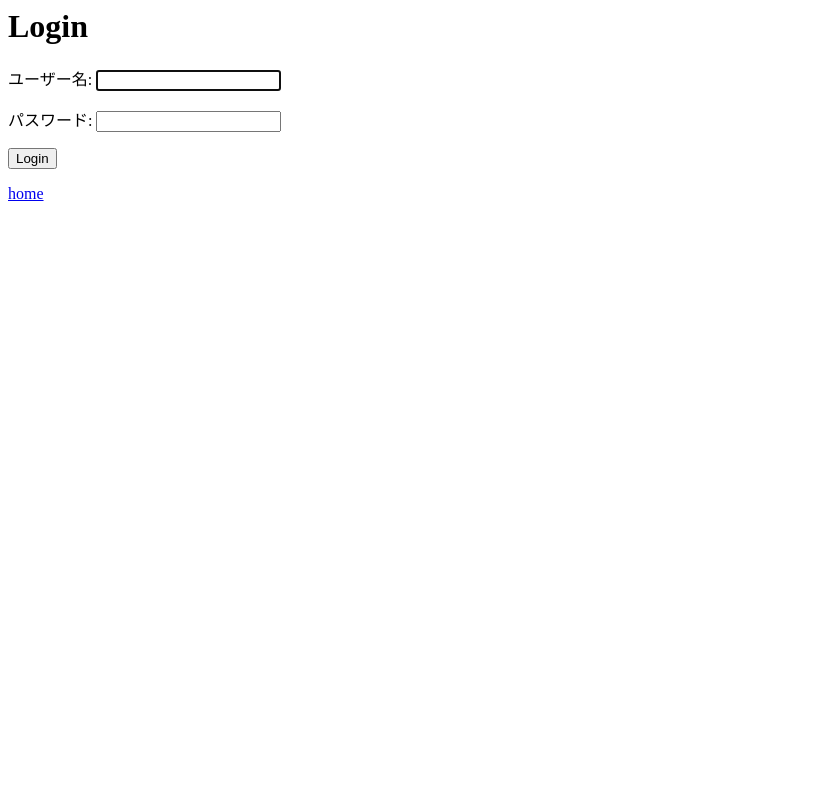
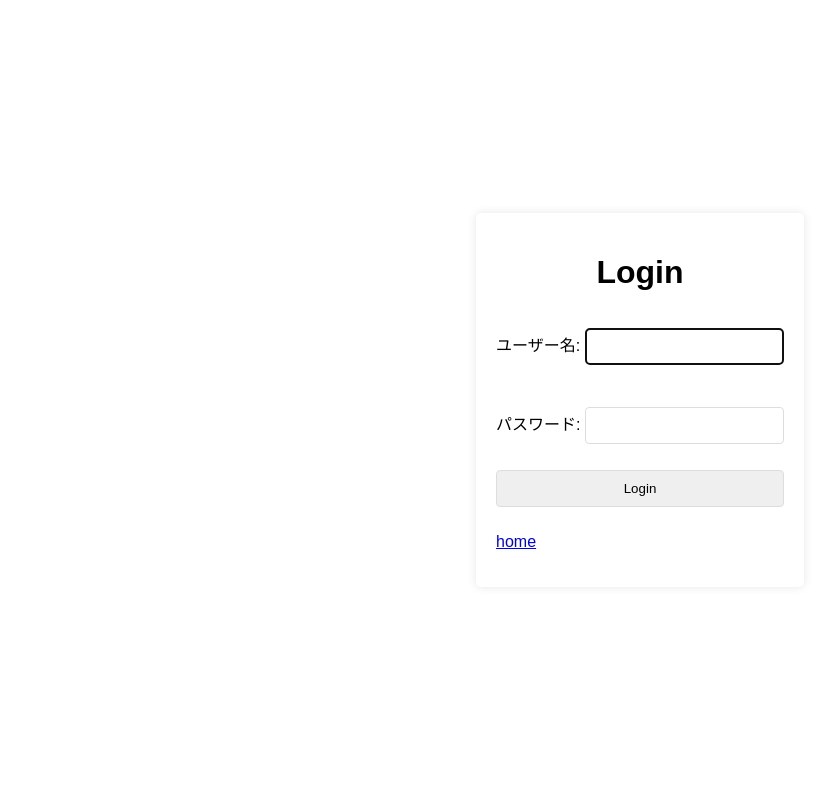
Before and after one commit to s1f10220212/team212, a Django app: page /accounts/login/ in a window 1280 px wide. Shown: the whole page, without its empty margins (0-839 px from the left). Run offline with Django 4.2, Linux system fonts and the light colour scheme; parts of the project's set-up code (start-up, migrations or seed data) failed here and were passed over.

Commit message:
ログイン画面整理

```diff
--- a/accounts/templates/registration/login.html
+++ b/accounts/templates/registration/login.html
@@ -1,15 +1,59 @@
-<html lang="ja"><head><meta charset="utf-8"></head>
-  <body>
+<!DOCTYPE html>
+<html lang="ja">
+<head>
+  <meta charset="utf-8">
+  <title>Login</title>
+  <style>
+    body {
+      font-family: Arial, sans-serif;
+      margin: 0;
+      padding: 0;
+      display: flex;
+      justify-content: center;
+      align-items: center;
+      height: 100vh;
+    }
+    .container {
+      padding: 20px;
+      border-radius: 5px;
+      box-shadow: 0 0 10px rgba(0, 0, 0, 0.1);
+    }
+    h1 {
+      text-align: center;
+    }
+    form {
+      display: flex;
+      flex-direction: column;
+    }
+    input[type="text"],
+    input[type="password"],
+    input[type="submit"] {
+      margin-bottom: 10px;
+      padding: 10px;
+      border: 1px solid #ddd;
+      border-radius: 4px;
+    }
+    input[type="submit"] {
+      cursor: pointer;
+    }
+    .error {
+      color: #d9534f;
+      text-align: center;
+    }
+  </style>
+</head>
+<body>
+  <div class="container">
     <h1>Login</h1>
-{% if form.errors %}
-<p>Your username and password didn't match. Please try again.</p>
-{% endif %}
+    {% if form.errors %}
+    <p class="error">Your username and password didn't match. Please try again.</p>
+    {% endif %}
     <form method="post">
       {% csrf_token %}
       {{ form.as_p }}
-      <input type="submit" value="Login" />
+      <input type="submit" value="Login">
     </form>
-
     <p><a href="{% url 'home' %}">home</a></p>
-  </body>
+  </div>
+</body>
 </html>
```
